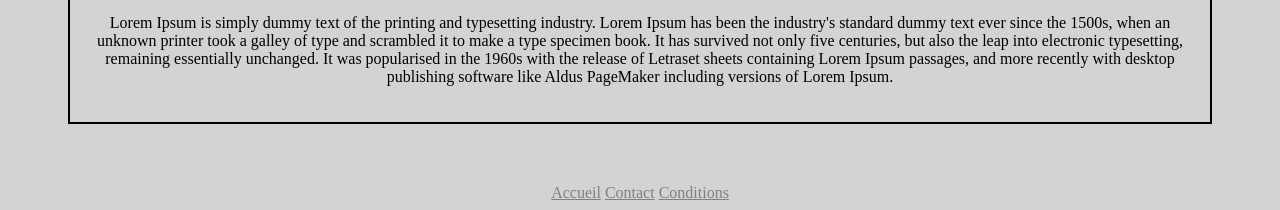
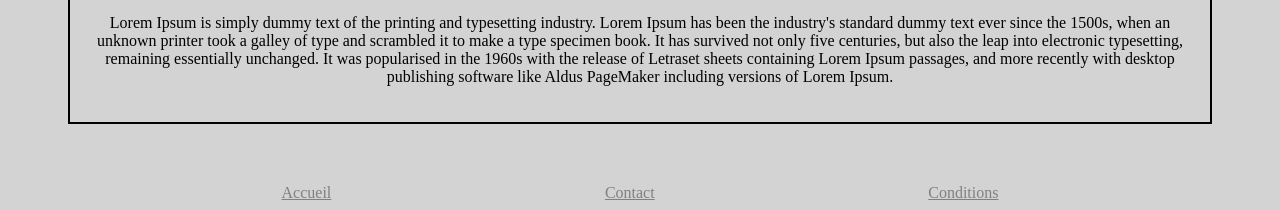
Before and after one commit to fcroux31/html_css, a plain HTML site: page tp_media/index.html in a window 1280 px wide. Shown: the part 2988-3198 px from the top of the page. Drawn offline with Linux system fonts and the light colour scheme.

Commit message:
tp_media_final

```diff
--- a/tp_media/style.css
+++ b/tp_media/style.css
@@ -27,9 +27,10 @@
     text-align: center;
 }
 
-footer{
+nav{
+    width: 100%;
     display: flex;
-    justify-content: space-around;
+    justify-content: space-evenly;
 }
 
 a{
```
